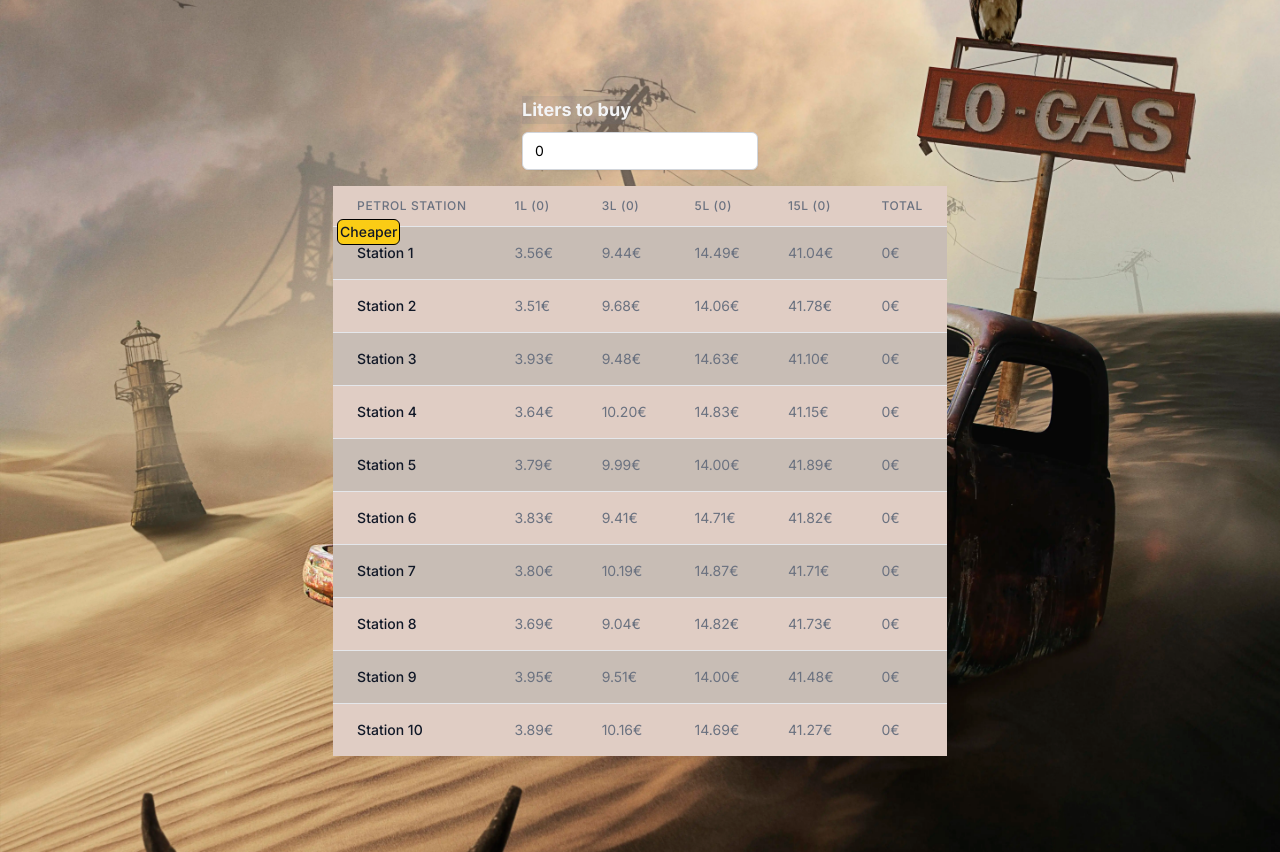
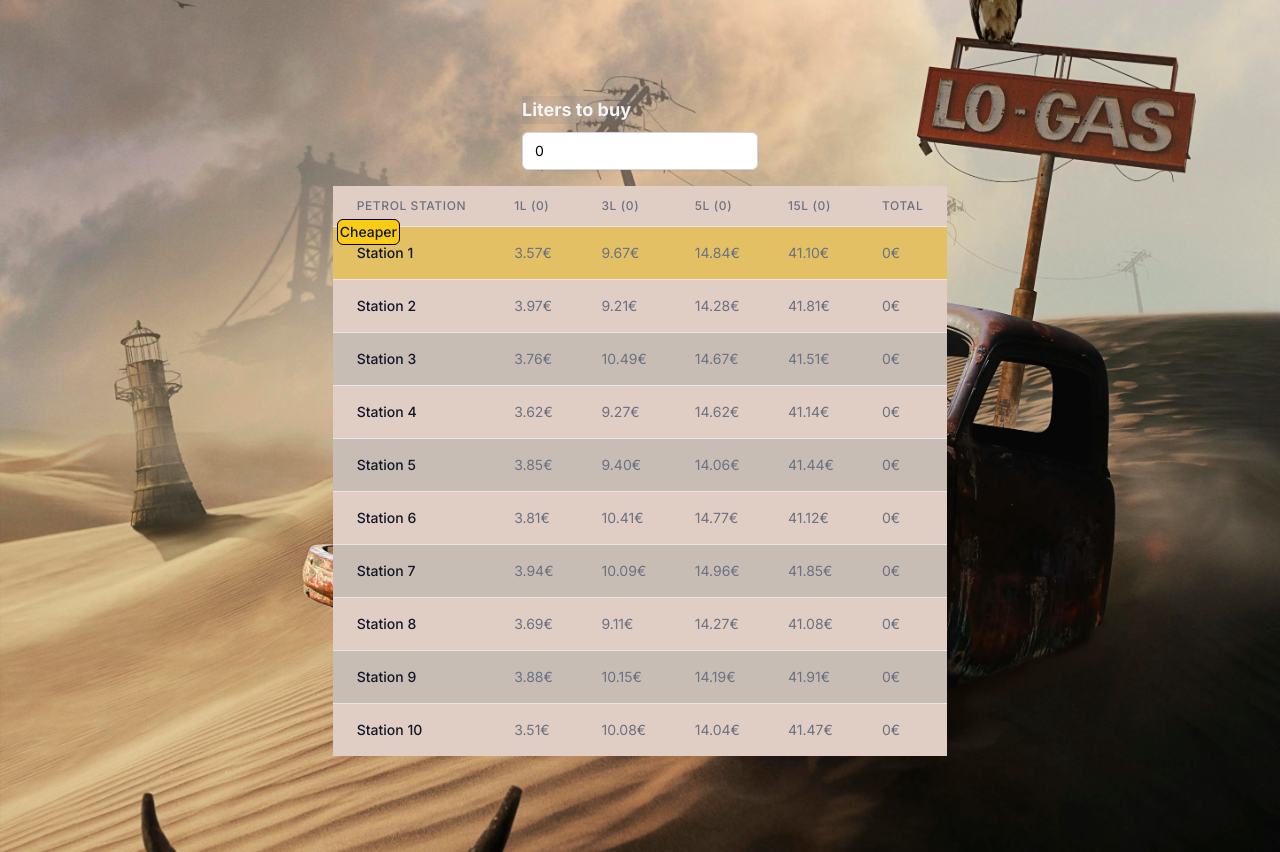
Before and after one commit to incari/MadMax-Gas-Stations, a Next.js app: page / in a window 1280 px wide. Built offline with nearby package versions, Linux system fonts and the light colour scheme.

Commit message:
better ux

```diff
--- a/app/api/contants.ts
+++ b/app/api/contants.ts
@@ -2,7 +2,7 @@
 const stationCount = 10;
 const volumes = [1, 3, 5, 15];
 
-const refreshPriceEvery = 1 * 1000;
+const refreshPriceEvery = 30 * 1000;
 
 const priceRanges = [
   { min: 3.5, max: 4 },
--- a/app/components/table/Row.tsx
+++ b/app/components/table/Row.tsx
@@ -20,7 +20,7 @@ export const Row: React.FC<GasStationRowProps> = ({
   const volumes = Object.keys(prices);
 
   return (
-    <tr className="item">
+    <tr className={` ${cheaper ? "bg-yellow-500/50" : "item"}  `}>
       <td className="px-6 py-4 whitespace-nowrap text-sm font-medium text-gray-900 relative">
         {cheaper && (
           <span className="absolute -top-2 left-1 p-0.5 rounded-md bg-yellow-400 border-[1px] border-black">
```
